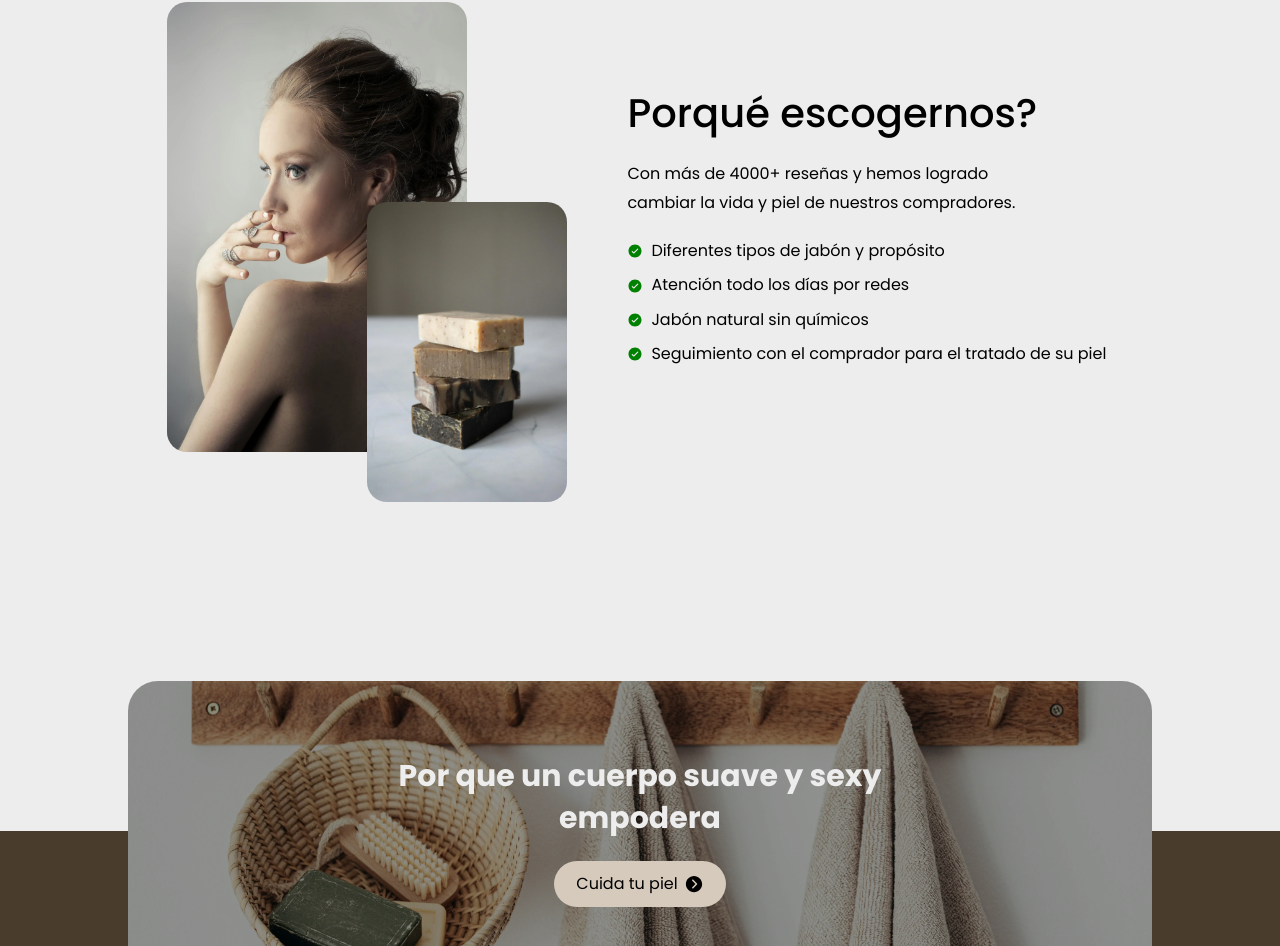
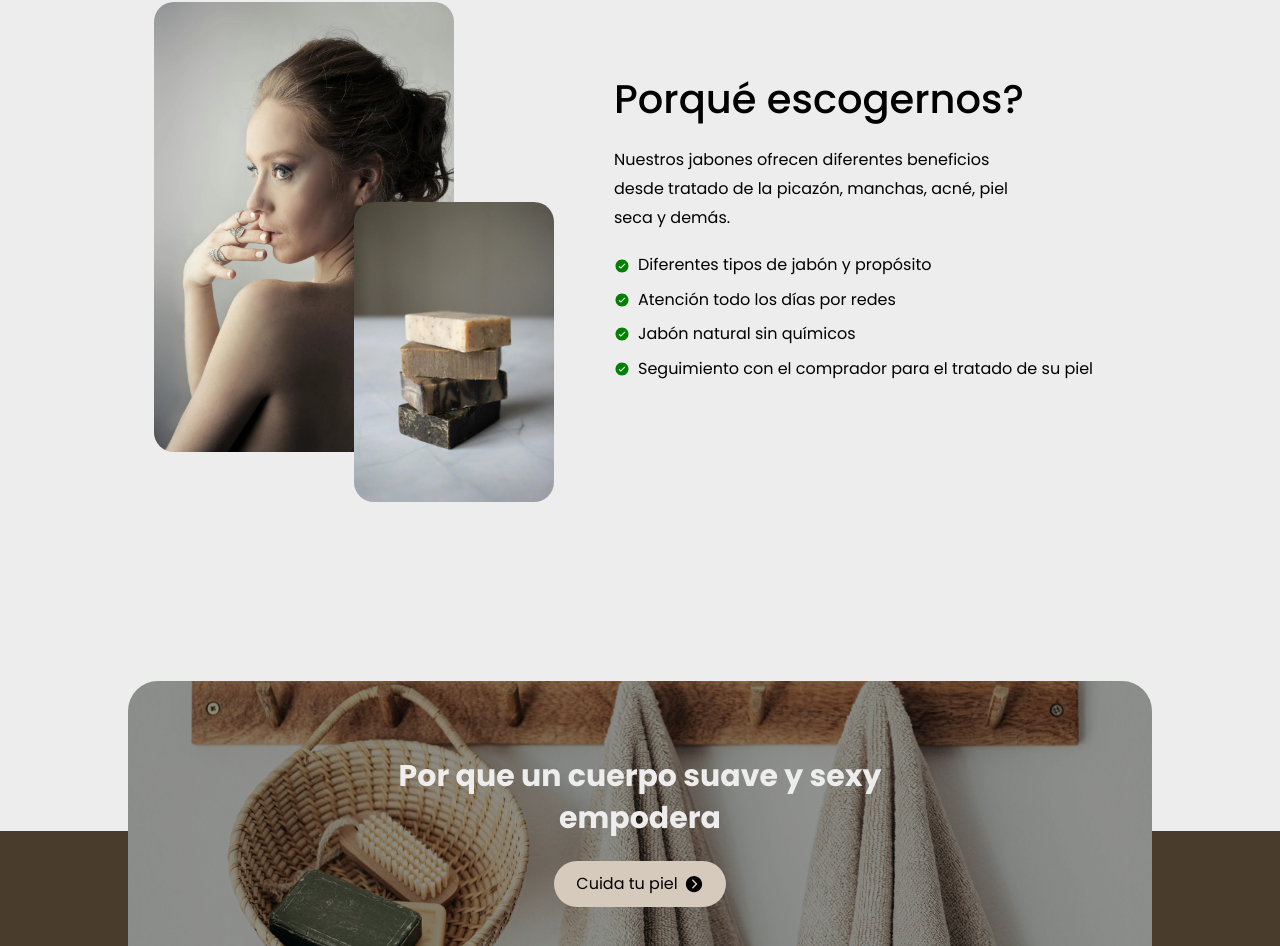
Before and after one commit to donatto22/jabones-jya, a React (Vite) app: page / in a window 1280 px wide. Shown: the part 1597-2543 px from the top of the page. Built offline with nearby package versions, Linux system fonts and the light colour scheme.

Commit message:
texto cambiado

```diff
--- a/src/jabonesapp/views/WhyChooseUs.jsx
+++ b/src/jabonesapp/views/WhyChooseUs.jsx
@@ -36,7 +36,7 @@ export const WhyChooseUs = () => {
                 <VStack w='40%' align='start'>
                     <Text fontSize='40px' fontWeight='500' as='div'>Porqué escogernos?</Text>
                     <Text lineHeight='1.8' w='80%'>
-                        Con más de 4000+ reseñas y hemos logrado cambiar la vida y piel de nuestros compradores.
+                    Nuestros jabones ofrecen diferentes beneficios desde tratado de la picazón, manchas, acné, piel seca y demás.
                     </Text>
 
                     <VStack spacing='1em' align='start'>
```
